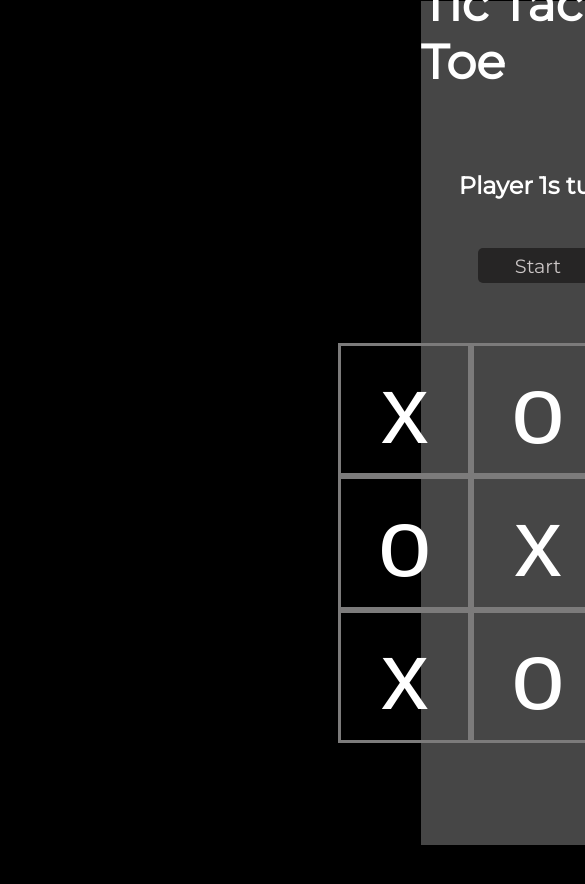
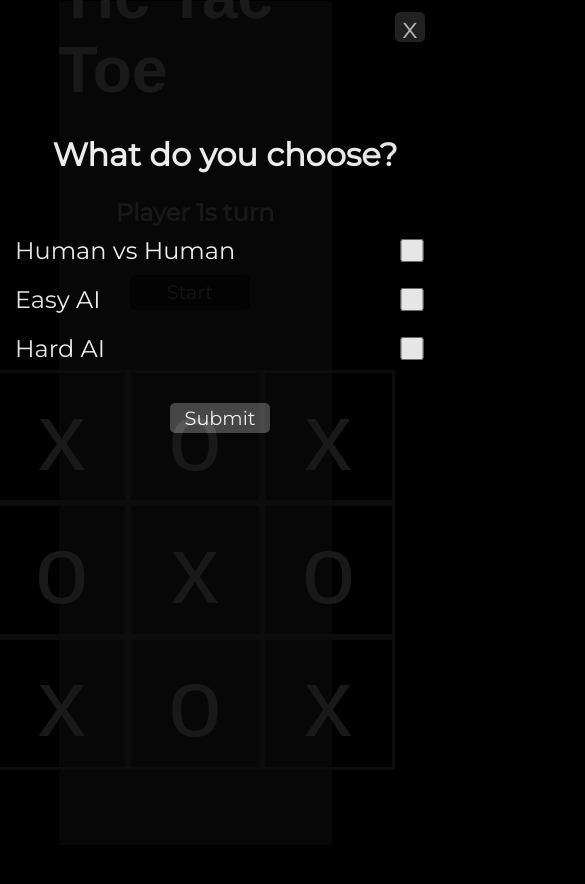
Before and after one commit to JakeMoretz/Tic-Tac-Toe, a website: page index.html in a window 390 px wide. Shown: the top 884 px of the page, 585 px wide, since content can reach past the window. Drawn offline with Linux system fonts and the light colour scheme; a web font is replaced by a local one.

Commit message:
fixed the css, everything is responsive now

```diff
--- a/style.css
+++ b/style.css
@@ -1,6 +1,8 @@
 body {
     margin: 0;
     background-color: black;
+    display: flex;
+    justify-content: center;
 }
 * {
     font-family: 'Montserrat', sans-serif;
@@ -13,8 +15,7 @@ body {
     justify-content: center;
     align-items: center;
     height: 100vh;
-    width: 60vw;
-    margin-left: 420px;
+    width: 70vw;
     background-color: rgb(70, 70, 70);
 }
 
@@ -37,9 +38,10 @@ body {
 }
 
 h1 {
-    font-size: 3em;
+    font-size: 4em;
     font-weight: 900;
     color: white;
+    font-family: fantasy;
 }
 
 .buttons {
@@ -50,7 +52,6 @@ button {
     height: 35px;
     width: 120px;
     margin-right: 10px;
-    margin-left: 10px;
     font-size: 1.2em;
     border-radius: 5px;
     background-color: rgb(38, 37, 37);
@@ -74,11 +75,13 @@ label {
     color: white;
 }
 
+/* MODAL */
+
 .modal {
     display: flex;
     justify-content: center;
-    width: 30vw;
-    height: 850px;
+    width: 450px;
+    height: 860px;
     position: fixed;
     top: 0;
     right: 0;
@@ -87,7 +90,7 @@ label {
     z-index: 1000;
     background-color: black;
     margin: auto;
-    visibility: hidden;
+    opacity: 0.9;
 }
 
 .modal-content {
@@ -115,26 +118,32 @@ div input {
     margin-top: 20px;
     background-color: rgb(70, 70, 70);
     color: white;
-    margin-left: 230px;
+    display: flex;
+    justify-content: center;
+    align-items: center;
+}
+
+.submitBtn {
+    margin-right: auto;
+    margin-left: auto;
 }
 
 h4 {
     color: white;
     font-size: 2em;
     padding-top: 30px;
-    margin-left: 120px;
+    margin-left: 60px;
+    display: flex;
+    margin-right: auto;
+    margin-left: auto;
 }
 
 .close {
-    color: white;
+    margin-top: 20px;
+    margin-left: 380px;
+    width: 30px;
+    height: 30px;
     display: flex;
-    justify-content: flex-end;
-    padding-left: 500px;
-    padding-top: 20px;
-    width: 70px;
-    font-size: 30px;
+    justify-content: center;
+    align-items: center;
 }
-
-a {
-    text-decoration: none;
-}
```
